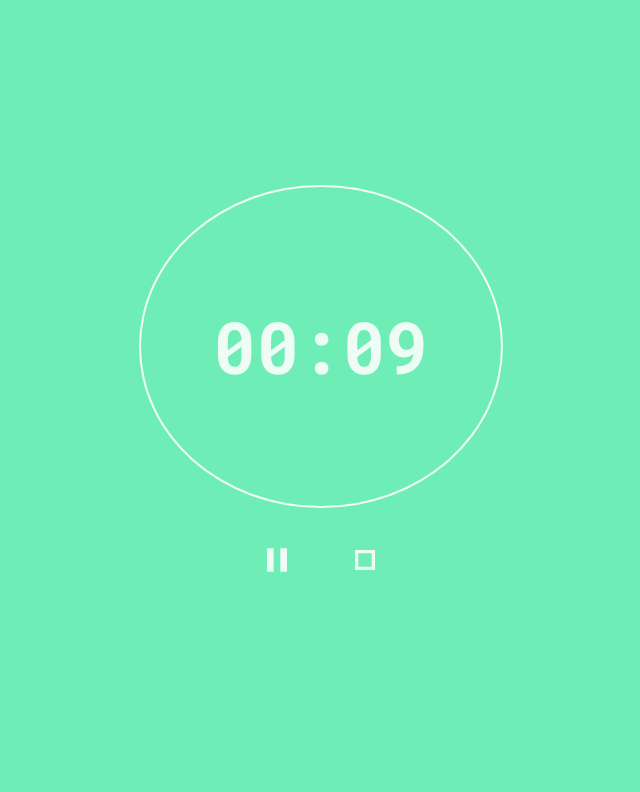
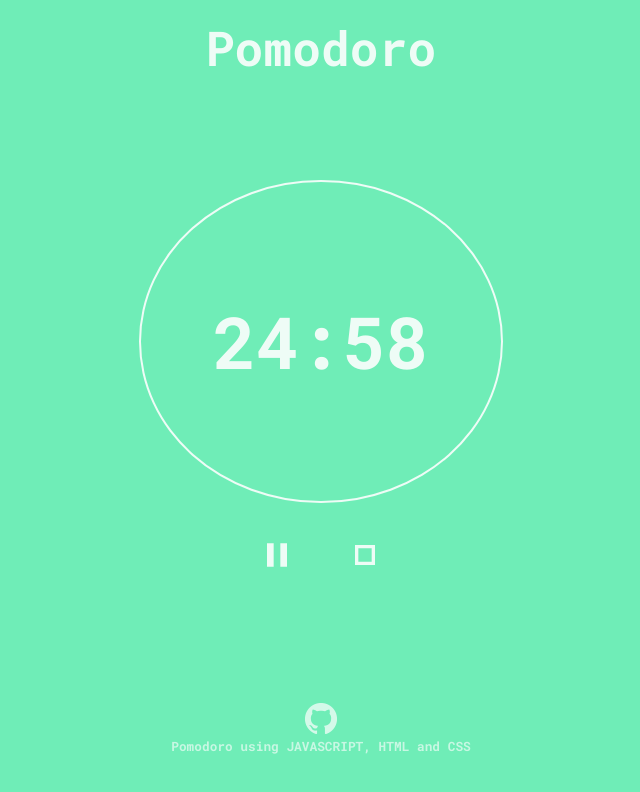
Before and after one commit to VictorCazaes/Pomodoro, a plain HTML site: page index.html in a window 1280 px wide. Both pictures are taken after a click on the icon 595 px from the left and 559 px from the top of the page. Shown: the whole page, without its empty margins (319-959 px from the left). Drawn offline with Linux system fonts and the light colour scheme.

Commit message:
add header and footer

```diff
--- a/index.html
+++ b/index.html
@@ -12,6 +12,9 @@
 </head>
 
 <body>
+    <header>
+        <h1>Pomodoro</h1>
+    </header>
     <main>
         <div class="Pomodoro-block">
             <div class="pomodoro-clock">25:00</div>
@@ -35,6 +38,15 @@
             </div>
         </div>
     </main>
+    <footer>
+        <div>
+            <a target="_blank" href="https://github.com/VictorCazaes/Pomodoro"> <img src="./src/images/github.png"
+                    alt="github"></a>
+        </div>
+        <span>
+            Pomodoro using JAVASCRIPT, HTML and CSS
+        </span>
+    </footer>
 </body>
 <script src="script.js"></script>
 
--- a/script.js
+++ b/script.js
@@ -1,9 +1,8 @@
 Notification.requestPermission()
 const pomodoro = document.querySelector('.pomodoro-clock')
 const tab = document.querySelector('.tab')
-const background = document.querySelector('main')
-// let initialTimer = 1499000 - 25 minutes
-let initialTimer = 10000;
+const background = document.querySelector('body')
+let initialTimer = 1499000;
 
 var handle = null;
 let rest = false;
@@ -11,21 +10,14 @@ let rest = false;
 function updateDisplay() {
     let minutes = Math.floor(initialTimer / 60000)
     let seconds = (initialTimer % 60000) / 1000
-    if (minutes < 10 && seconds <= 10) {
-        if (seconds == 10) {
-            pomodoro.innerHTML = `0${minutes}:${seconds}`
-            tab.innerHTML = `0${minutes}:${seconds} - Pomodoro`
-        } else {
-            pomodoro.innerHTML = `0${minutes}:0${seconds}`
-            tab.innerHTML = `0${minutes}:0${seconds} - Pomodoro`
-        }
-    } else if (seconds < 10) {
-        pomodoro.innerHTML = `${minutes}:0${seconds}`
-        tab.innerHTML = `${minutes}:0${seconds} - Pomodoro`
-    } else {
-        pomodoro.innerHTML = `${minutes}:${seconds}`
-        tab.innerHTML = `${minutes}:${seconds} - Pomodoro`
+    if (minutes < 10) {
+        minutes = `0${minutes}`
     }
+    if (seconds < 10) {
+        seconds = `0${seconds}`
+    }
+    pomodoro.innerHTML = `${minutes}:${seconds}`
+    tab.innerHTML = `${minutes}:${seconds} - Pomodoro`
     initialTimer = initialTimer - 1000
     if ((initialTimer < 0) && rest == false) {
         pause.classList.add('hidden')
@@ -36,8 +28,7 @@ function updateDisplay() {
             body: "It's time to rest for five minutes."
         })
         pomodoro.innerHTML = '05:00'
-        // initialTimer = 300000 - 5 minutes
-        initialTimer = 5000
+        initialTimer = 300000;
         rest = true;
         background.classList.toggle('rest')
     } else if ((initialTimer < 0)) {
@@ -49,8 +40,7 @@ function updateDisplay() {
             body: "It's time to keep working for twenty five minutes."
         })
         pomodoro.innerHTML = '25:00'
-        // initialTimer = 1499000; - 25 minutes
-        initialTimer = 10000
+        initialTimer = 1499000;
         rest = false;
         background.classList.toggle('rest')
     }
@@ -78,13 +68,13 @@ stop.addEventListener('click', () => {
     handle = null;
     if (rest) {
         pomodoro.innerHTML = '05:00'
-        // initialTimer = 300000 - 5 minutes
-        initialTimer = 5000
+        tab.innerHTML = '05:00 - Pomodoro'
+        initialTimer = 300000;
         rest = true;
     } else {
         pomodoro.innerHTML = '25:00'
-        // initialTimer = 1499000
-        initialTimer = 10000
+        tab.innerHTML = '25:00 - Pomodoro'
+        initialTimer = 1499000;
         rest = false;
     }
 })
--- a/style.css
+++ b/style.css
@@ -11,16 +11,27 @@
   box-sizing: border-box;
   font-family: "Roboto Mono", monospace;
 }
-main {
+body {
   width: 100%;
   height: 100vh;
-  display: flex;
-  justify-content: center;
-  align-items: center;
   background-color: var(--medium-aquamarine);
 }
 .rest {
   background-color: var(--rest-background);
+}
+header {
+  padding: 1rem;
+}
+h1 {
+  text-align: center;
+  color: var(--snow);
+  font-size: 3rem;
+}
+main {
+  height: 75%;
+  display: flex;
+  justify-content: center;
+  align-items: center;
 }
 .pomodoro-clock {
   text-align: center;
@@ -29,6 +40,7 @@ main {
   border: 2px solid var(--snow);
   border-radius: 50%;
   color: var(--snow);
+  user-select: none;
 }
 .buttons-block {
   display: flex;
@@ -44,8 +56,23 @@ svg {
   height: 2.5rem;
   width: 2.5rem;
   fill: var(--snow);
+  cursor: pointer;
+}
+svg:hover {
+  opacity: 0.7;
 }
 .hidden {
   visibility: hidden;
   display: none;
 }
+footer {
+  padding: 0.5rem;
+  text-align: center;
+  font-size: 0.8rem;
+  font-weight: 200;
+  opacity: 0.7;
+  color: var(--snow);
+}
+a:hover {
+  opacity: 0.7;
+}
```
Also changed, not shown: src/images/github.png (added), src/images/pause_black_24dp.svg (renamed from src/pause_black_24dp.svg), src/images/play_arrow_white_24dp.svg (renamed from src/play_arrow_white_24dp.svg), src/images/stop_black_24dp.svg (renamed from src/stop_black_24dp.svg).
